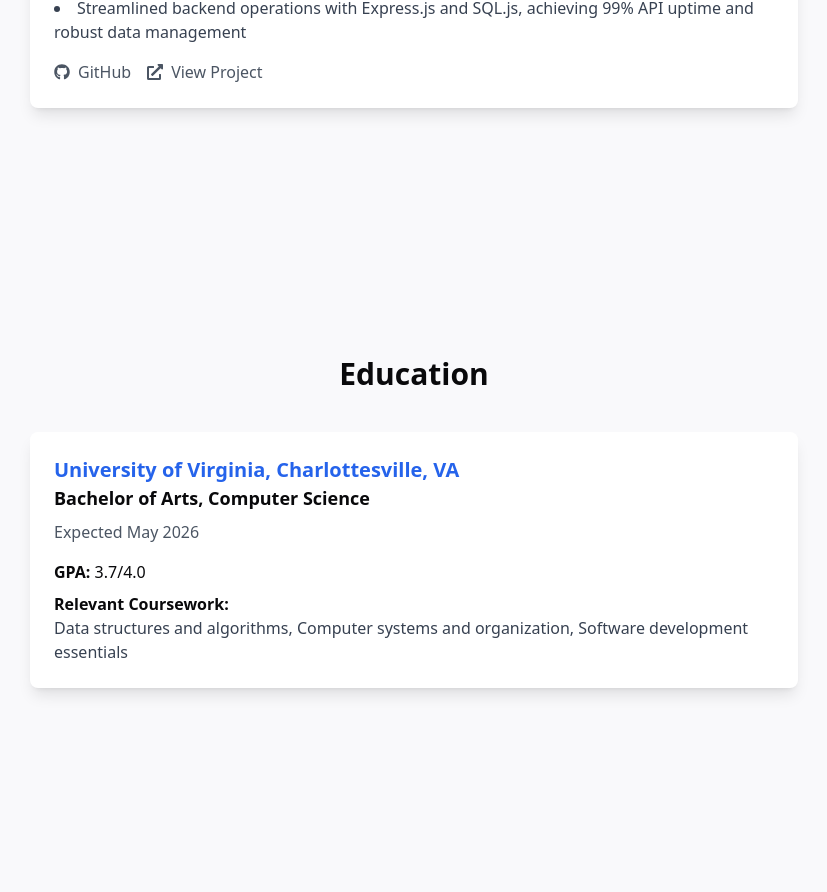
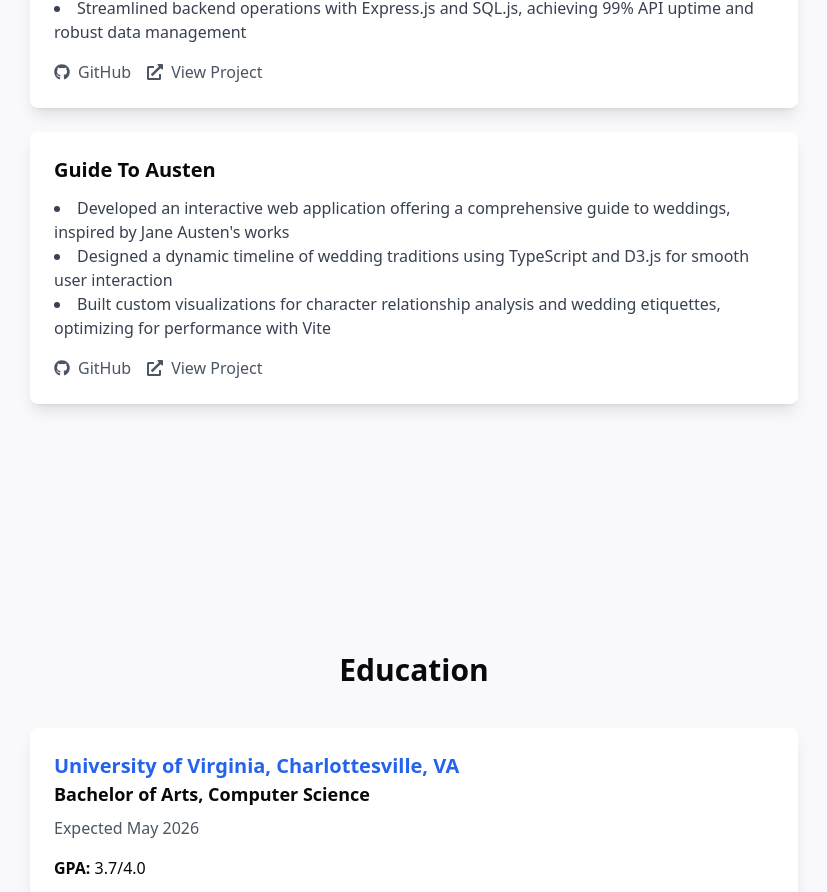
Before and after one commit to harivansh-afk/Resume-website, a React (Vite) app: page / in a window 1280 px wide. Shown: the part 2212-3104 px from the top of the page, without its empty margins (226-1053 px from the left). Built offline with nearby package versions, Linux system fonts and the light colour scheme; the HTML template or start-up script is replaced by a standard one.

Commit message:
added project

```diff
--- a/src/components/Projects.jsx
+++ b/src/components/Projects.jsx
@@ -72,6 +72,16 @@ const Projects = () => {
       ],
       github: "https://github.com/harivansh-afk/Habit-Tracker",
       demo: "https://habit-tracker-2-eta.vercel.app/"
+    },
+    {
+      title: "Guide To Austen",
+      description: [
+        "Developed an interactive web application offering a comprehensive guide to weddings, inspired by Jane Austen's works",
+        "Designed a dynamic timeline of wedding traditions using TypeScript and D3.js for smooth user interaction",
+        "Built custom visualizations for character relationship analysis and wedding etiquettes, optimizing for performance with Vite"
+      ],
+      github: "https://github.com/harivansh-afk/ENGL-Final-Project",
+      demo: "https://guidetoausten.netlify.app/"
     }
   ];
 
```
